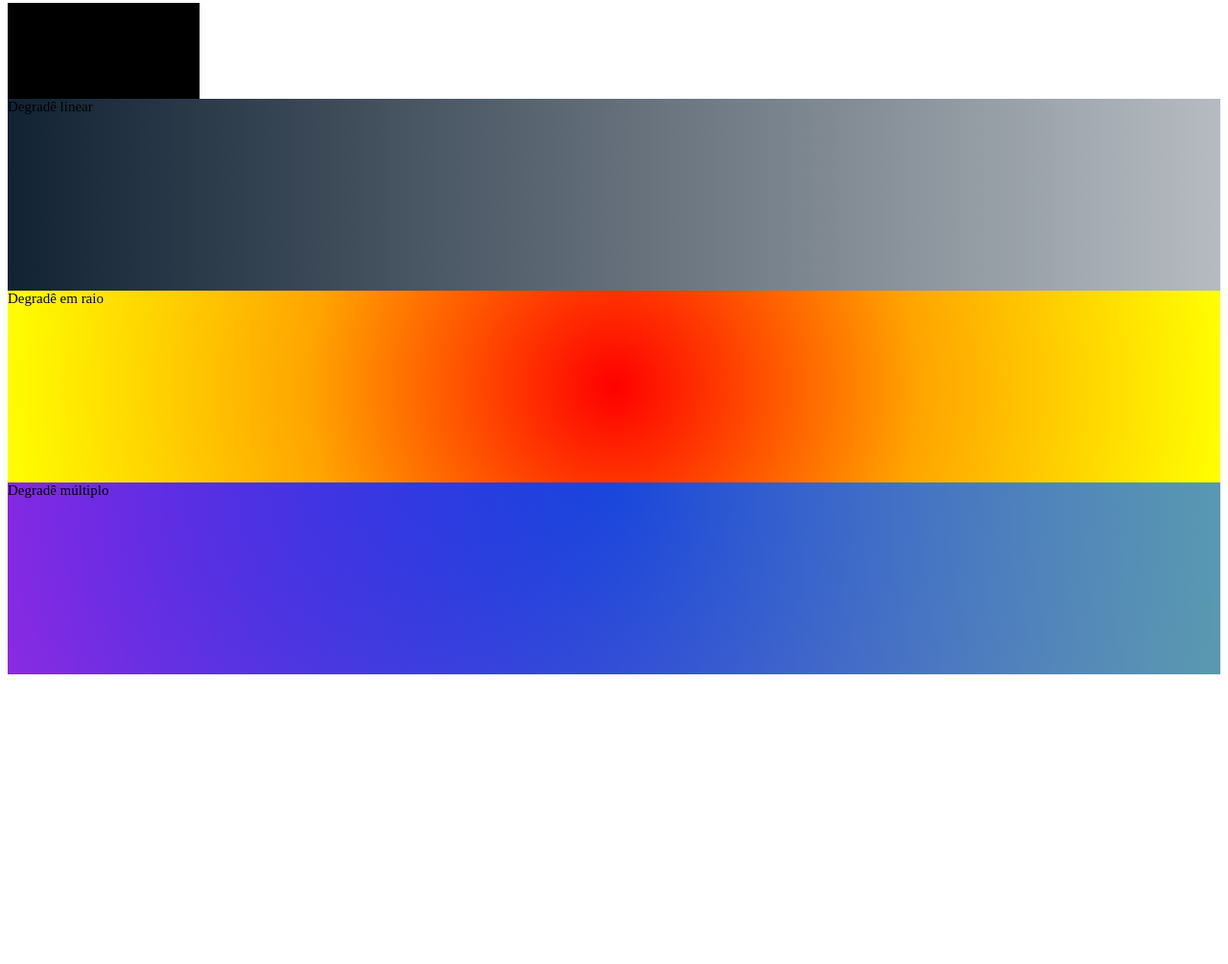
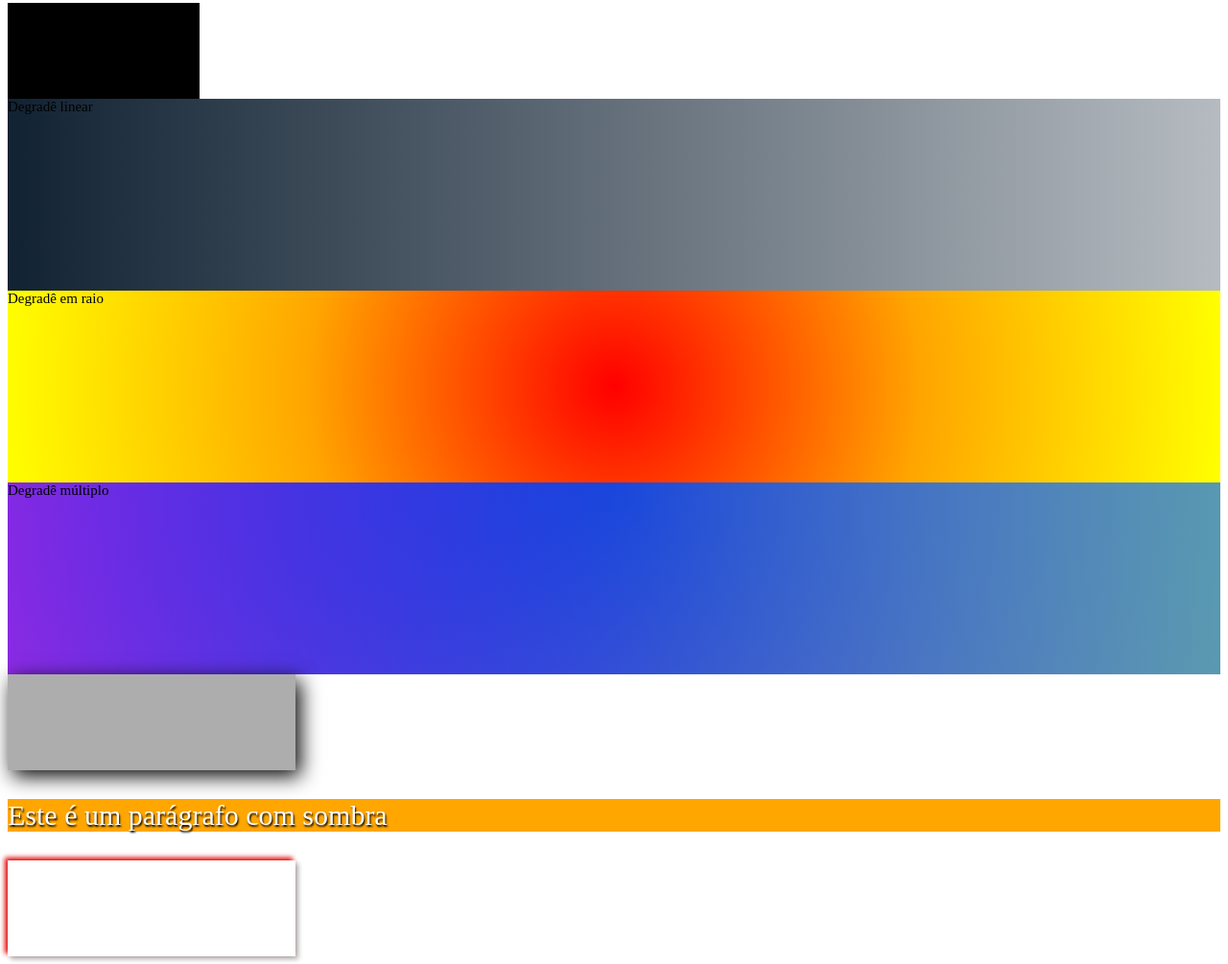
Before and after one commit to Malihgno616/Curso-de-css, a plain HTML site: page 3_recursos-avancados/index.html in a window 1280 px wide. Shown: the part 654-1659 px from the top of the page at 96% size. Before the commit the page ends 1365 px from the top, so only its background shows below. Drawn offline with Linux system fonts and the light colour scheme.

Commit message:
Text Shadow e Box Shadow

```diff
--- a/3_recursos-avancados/index.html
+++ b/3_recursos-avancados/index.html
@@ -50,6 +50,9 @@
       <div class="radial-gradient-box">Degradê em raio</div>
       <div class="multiple-gradients-box">Degradê múltiplo</div>
 
-
+    <!-- 5  - text shadow e box shadow -->
+     <div class="box-shadow-example"></div>
+     <p class="text-shadow-example">Este é um parágrafo com sombra</p>
+     <div class="multiple-shadow-box"></div>
 </body>
 </html>
--- a/3_recursos-avancados/style.css
+++ b/3_recursos-avancados/style.css
@@ -100,3 +100,24 @@ body{
  .multiple-gradients-box{
   background-image: linear-gradient(to left, rgba(70,200,155, .7),rgba(120,220,255, 0)), radial-gradient(circle at top, blue, blueviolet)
  }
+
+ /* 5 - text shadow e box shadow */
+ .box-shadow-example {
+  width: 300px;
+  height: 100px;
+  background-color: rgb(173, 173, 173);
+  box-shadow: 5px 6px 20px #000;
+ }
+
+ .text-shadow-example {
+  font-size: 30px;
+  color: #fff;
+  background-color: rgb(255, 166, 0);
+  text-shadow: 1px 2px 2px rgba(0,0,0);
+ }
+
+ .multiple-shadow-box {
+  width: 300px;
+  height: 100px;
+  box-shadow: 3px 3px 5px rgba(0,0,0,0.3), -3px -3px 5px #e40909;
+ }
```
